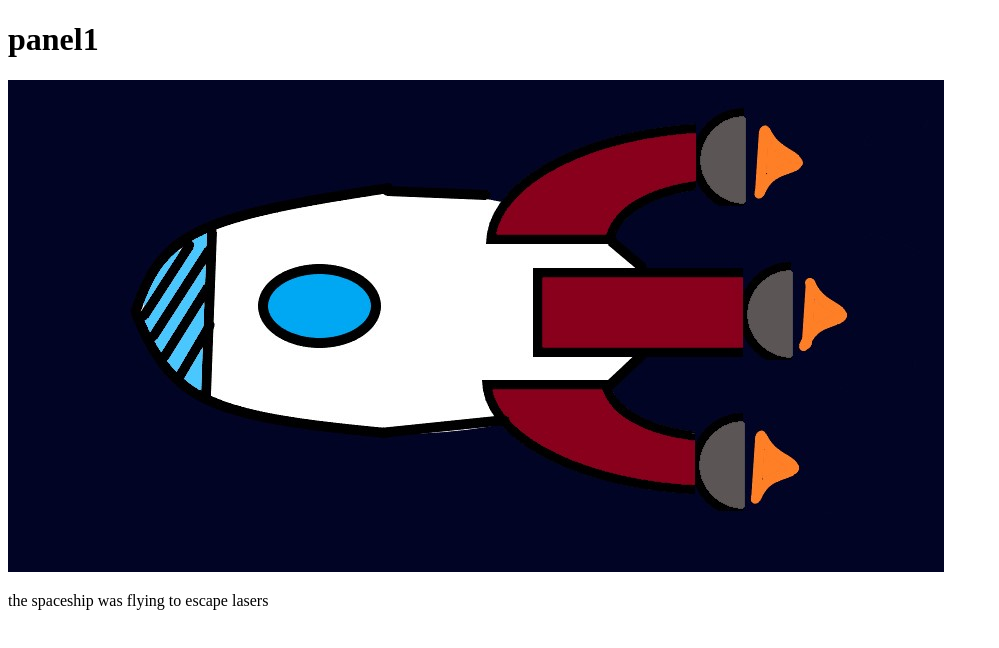
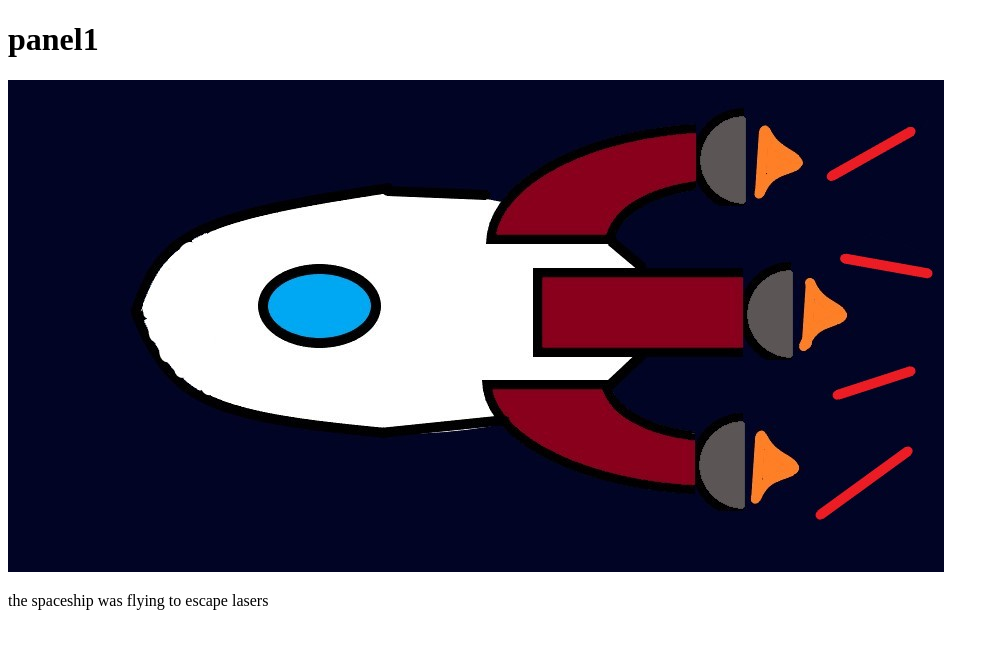
Before and after one commit to nintenbros/Error404NameNotFound, a plain HTML site: page index.html in a window 1280 px wide. Shown: the whole page, without its empty margins (0-999 px from the left). Drawn offline with Linux system fonts and the light colour scheme.

Commit message:
Update index.html

```diff
--- a/index.html
+++ b/index.html
@@ -5,7 +5,7 @@
 </head>
 <body>
 <h1>panel1</h1>
-<img src="https://nintenbros.github.io/Error404NameNotFound/Panel2.jpg">
+<img src="https://nintenbros.github.io/Error404NameNotFound/Panel1.jpg">
 <p>the spaceship was flying to escape lasers</p>
 </body>
 </html>
```
